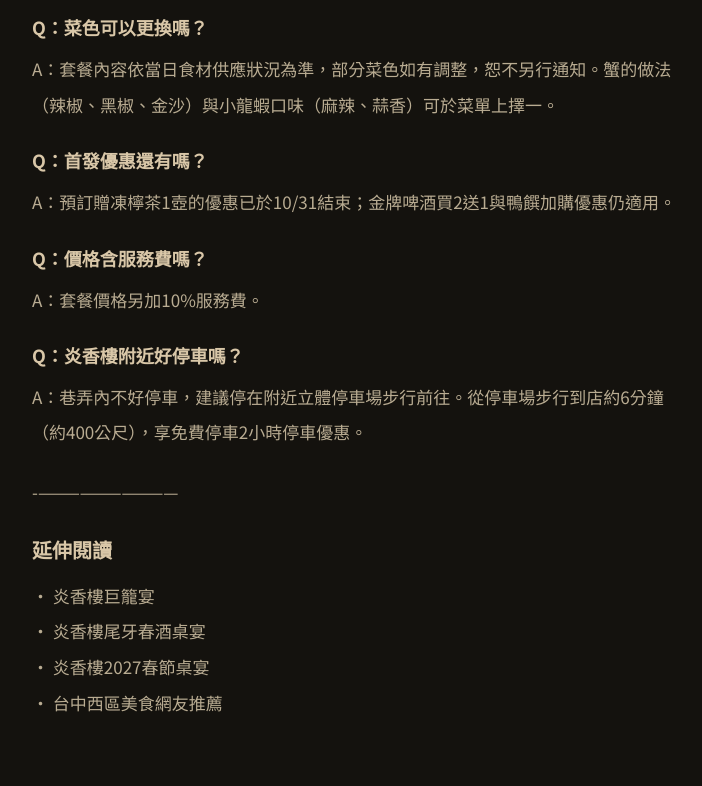
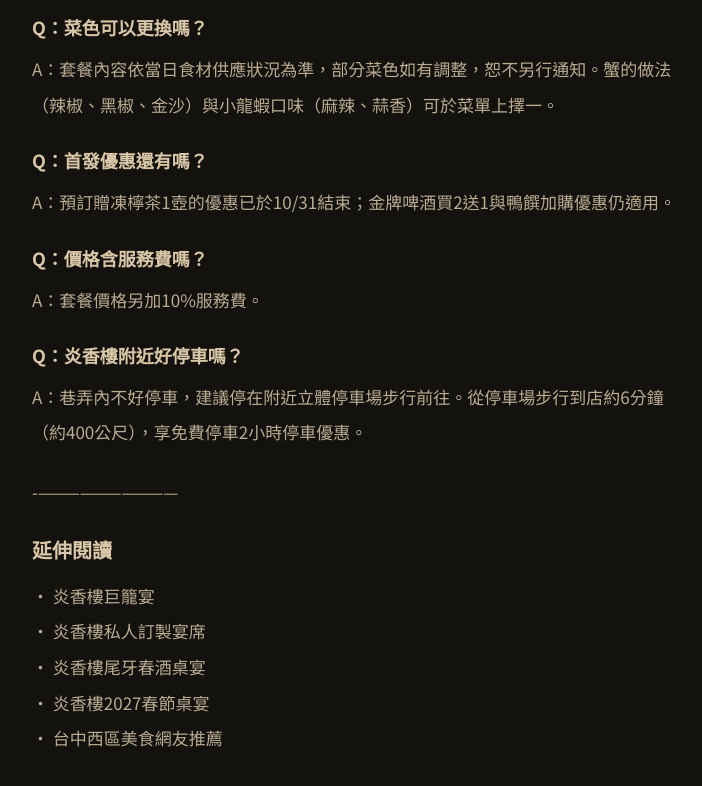
Before and after one commit to yanxianglou/yanxianglou.github.io, a Jekyll site: the page built from _news/2026-09-14-hai-yue-xiao-ju-long.md, in a window 1280 px wide and 900 px high, scrolled down 6895 px. Shown: the top 786 px of the window, without its empty margins (276-978 px from the left). Built offline with Jekyll 4.4.1, drawn with Linux system fonts in a browser that asks for light colours.

Commit message:
Update 最新消息 “2026-09-14-hai-yue-xiao-ju-long”

```diff
--- a/_news/2026-09-14-hai-yue-xiao-ju-long.md
+++ b/_news/2026-09-14-hai-yue-xiao-ju-long.md
@@ -165,7 +165,8 @@ A：巷弄內不好停車，建議停在附近立體停車場步行前往。從
 
 ## 延伸閱讀
 
-• 炎香樓巨籠宴\
+• [炎香樓巨籠宴](https://yanxianglou.com.tw/news/%E7%82%8E%E9%A6%99%E6%A8%93%E7%B2%B5%E5%BC%8F%E6%96%99%E7%90%86-%E5%8F%B0%E4%B8%AD%E5%B7%A8%E7%B1%A0%E5%AE%B4%E6%8E%A8%E8%96%A6-%E5%85%A8%E5%8F%B0%E9%A6%96%E5%BA%A7%E5%A4%A7%E8%BD%89%E8%BC%AA%E8%92%B8%E7%B1%A0-3%E6%AC%BE10%E4%BA%BA%E6%B5%B7%E9%AE%AE%E5%90%88%E8%8F%9C%E6%A1%8C%E5%AE%B4-nt-21-800%E8%B5%B7-%E5%AE%B6%E5%BA%AD%E8%81%9A%E9%A4%90-%E5%85%AC%E5%8F%B8%E8%81%9A%E9%A4%90-%E5%8C%85%E5%BB%82%E5%AE%B4%E5%AE%A2%E9%A6%96%E9%81%B8/)\
+• [炎香樓私人訂製宴席](https://yanxianglou.com.tw/news/%E6%AF%8F%E4%B8%80%E6%A1%8C-%E9%83%BD%E6%98%AF%E5%B0%88%E5%B1%AC%E8%A8%82%E8%A3%BD/)\
 • [炎香樓尾牙春酒桌宴](https://yanxianglou.com.tw/news/%E5%B0%BE%E7%89%99-%E6%98%A5%E9%85%92-%E5%A5%BD%E5%AE%B4%E9%96%8B%E5%B8%AD/)\
 • [炎香樓2027春節桌宴](https://yanxianglou.com.tw/news/%E7%82%8E%E9%A6%99%E6%A8%93%E7%B2%B5%E5%BC%8F%E6%96%99%E7%90%86-%E5%8F%B0%E4%B8%AD%E6%98%A5%E7%AF%80%E5%9C%8D%E7%88%90%E6%8E%A8%E8%96%A6-2027%E7%BE%8A%E5%B9%B4%E6%A1%8C%E5%AE%B4-%E7%A6%8F%E7%BE%8A%E8%BF%8E%E6%98%A5%E6%B5%B7%E9%99%B8%E5%AE%B4-%E7%91%9E%E7%BE%8A%E5%91%88%E7%A5%A5%E9%BE%8D%E9%B3%B3%E5%AE%B4-6%E4%BA%BA10%E4%BA%BA%E5%B8%AD%E5%8A%A0%E5%A4%96%E5%B8%B6%E5%B9%B4%E8%8F%9C%E5%A5%97%E7%B5%84/)\
 • [台中西區美食網友推薦](https://www.instagram.com/p/DeMAH99xGow/)
```
